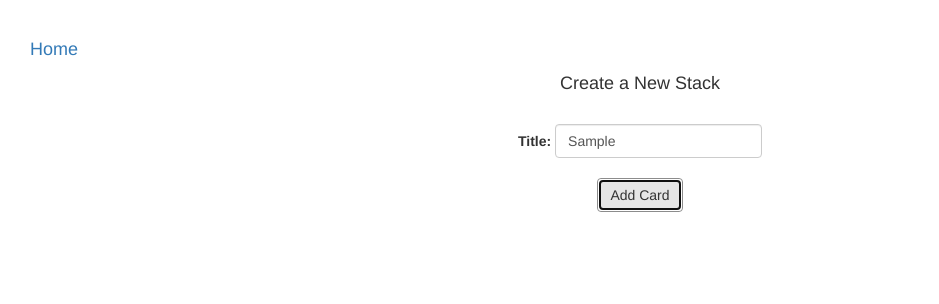
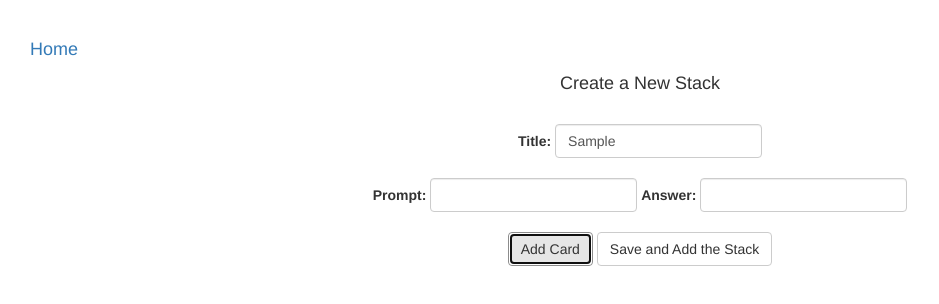
Before and after one commit to levelasquez/flashcardpro, a React (Create React App) app: page /stack_form in a window 1280 px wide. Both pictures are taken after typing "Sample" into the empty fields and a click on the button "Add Card". Shown: the top 304 px of the page, without its empty margins (0-939 px from the left). Built offline with nearby package versions, Linux system fonts and the light colour scheme.

Commit message:
building cards in the stack form

```diff
--- a/src/components/StackForm.js
+++ b/src/components/StackForm.js
@@ -22,8 +22,28 @@ class StackForm extends Component {
     this.setState({ cards: concatedCards })
   }
 
+  handleTitleChange = ({ target: { value: title } }) => this.setState({ title })
+
+  handleOnChange = (index, type) => ({ target: { value } }) => {
+    const { cards: cardsState } = this.state
+
+    const cards = cardsState.map(card =>
+      card.id === index
+        ? {
+          ...card,
+          [type]: value,
+        }
+        : card)
+
+    this.setState({ cards })
+  }
+
+  addStack = () => console.log(this.state)
+
   render() {
-    console.log(this.state)
+    const { cards } = this.state
+    console.log({ cards })
+
     return (
       <div>
         <Link className='link-home' to='/'>
@@ -37,13 +57,29 @@ class StackForm extends Component {
           <FormGroup>
             <ControlLabel>Title:</ControlLabel>
             {' '}
-            <FormControl />
+            <FormControl onChange={this.handleTitleChange} />
           </FormGroup>
+          {cards.map((card, index) => (
+            <div key={card.id}>
+              <br />
+              <FormGroup>
+                <ControlLabel>Prompt:</ControlLabel>
+                {' '}
+                <FormControl onChange={this.handleOnChange(index, 'prompt')} />
+                {' '}
+                <ControlLabel>Answer:</ControlLabel>
+                {' '}
+                <FormControl onChange={this.handleOnChange(index, 'answer')} />
+              </FormGroup>
+            </div>
+          ))}
         </Form>
         <br />
         <Button onClick={this.addCard}>
           Add Card
         </Button>
+        {' '}
+        <Button onClick={this.addStack}>Save and Add the Stack</Button>
       </div>
     )
   }
```
